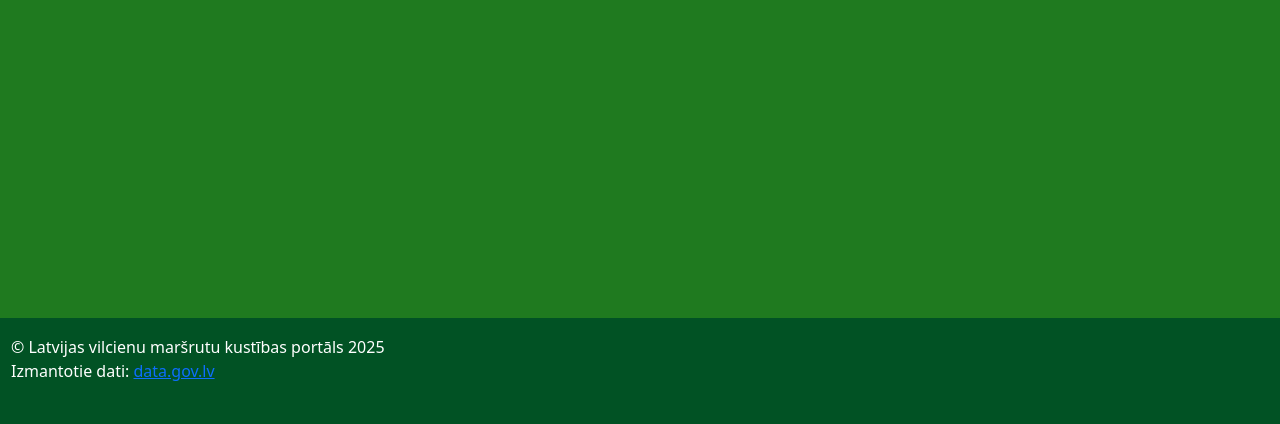
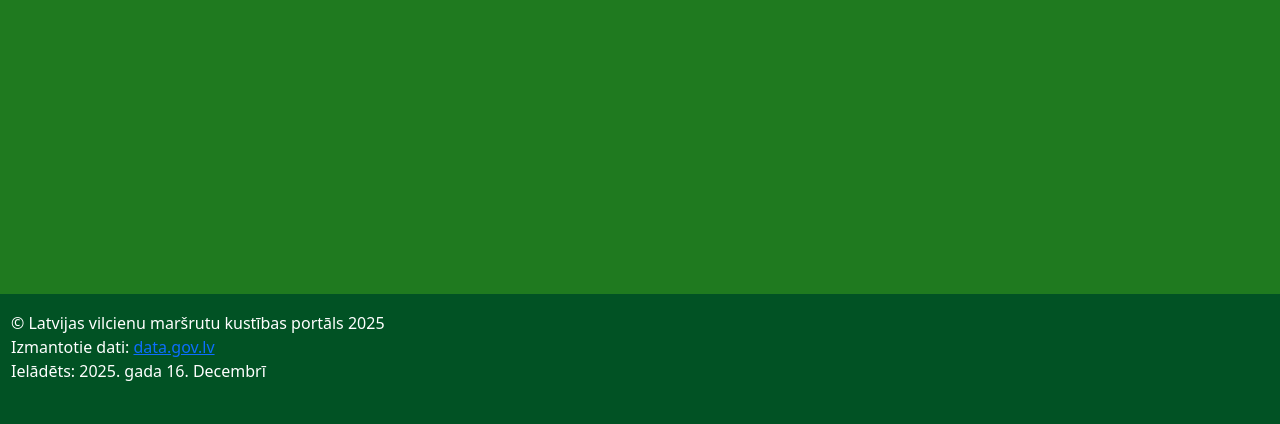
Before and after one commit to Arturs-gailitis/Train-route-movement-website, a PHP site: page /marsruti.php in a window 1280 px wide; the page is wider, and only the part inside the window is pictured. Shown: the part 376-800 px from the top of that part. Run offline with PHP 8.4, Linux system fonts and the light colour scheme.

Commit message:
ielikts footer kad ir ielādēti atvērtie dati un projekta gadu uztaisa dinamisku

```diff
--- a/body/lv/marsruti.php
+++ b/body/lv/marsruti.php
@@ -209,14 +209,13 @@
             </tbody>
         </table>
     </div>
-    <script src="/javascript/global.js"></script>
-    <script src="/javascript/marsruti.js"></script>
-</body>
 <footer class="mt-5 py-3">
-    <p class="mb-0">© Latvijas vilcienu maršrutu kustības portāls 2025</p>
+    <p class="mb-0">© Latvijas vilcienu maršrutu kustības portāls <span id=projektaGads></span></p>
     <p class="mb-4" id="dati">
         Izmantotie dati: <a href="https://data.gov.lv/dati/lv/dataset/iekszemes-dzelzcela-vilcienu-kustibas-saraksts-gtfs-formata">
-            data.gov.lv
-        </a>
+            data.gov.lv </a> <br> Ielādēts: <span id="ielādesDatums"></span>
     </p>
 </footer>
+<script src="/javascript/global.js"></script>
+<script src="/javascript/marsruti.js"></script>
+</html>
--- a/javascript/global.js
+++ b/javascript/global.js
@@ -38,3 +38,25 @@
         themeIcon.src = "http://localhost:8000/icons/lightTheme.svg";
     }
 })
+
+// iegūst šī brīža datums
+const date = new Date();
+const day = date.getDate();
+const month = date.getMonth();
+const year = date.getFullYear();
+
+// saraksts ar mēnešiem
+const months = ["Janvārī", "Februārī", "Martā", "Aprīlī", "Maijā", "Jūnijā", "Jūlijā", "Augustā", "Septembrī", "Oktobrī",
+    "Novembrī", "Decembrī"
+];
+
+// iegūst mēneša nosaukumu
+const monthName = months[month];
+
+// parāda kad tiek iegūts no atvērtajiem datiem informācija un kad tika izstrādāts šis darbs
+document.addEventListener("DOMContentLoaded", () => {
+    const loadDate = document.getElementById("ielādesDatums");
+    const projectDate = document.getElementById("projektaGads");
+    loadDate.textContent = year + ". gada " + day + ". " + monthName;
+    projectDate.textContent = year;
+})
```
Also changed, not shown: body/lv/sakumlapa.php (+6 -7 lines).
